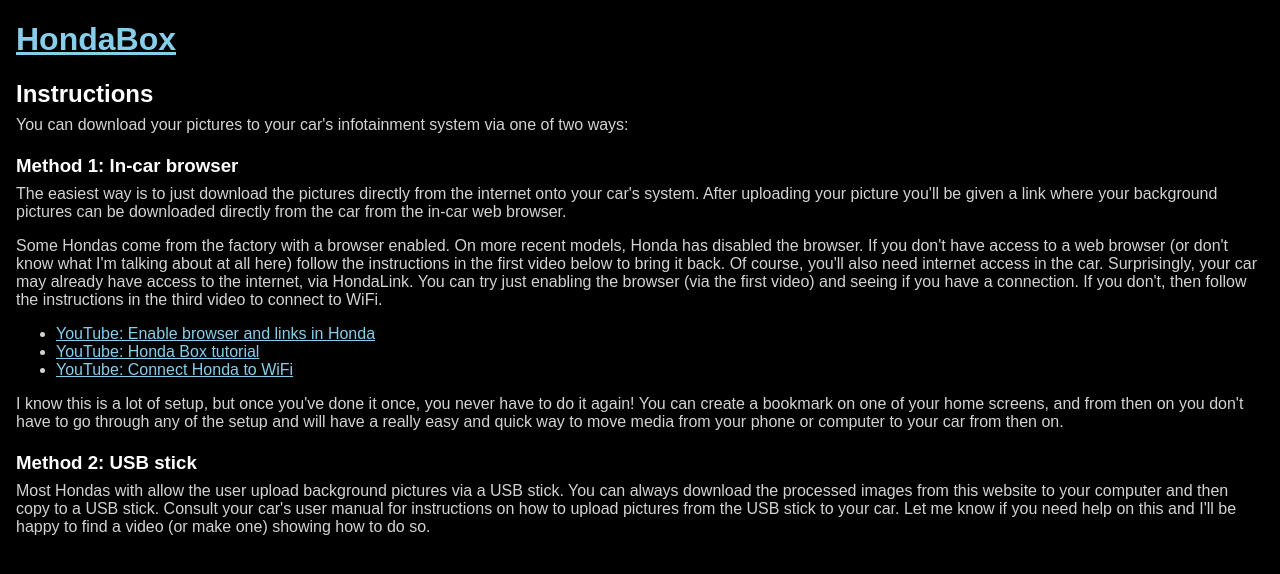
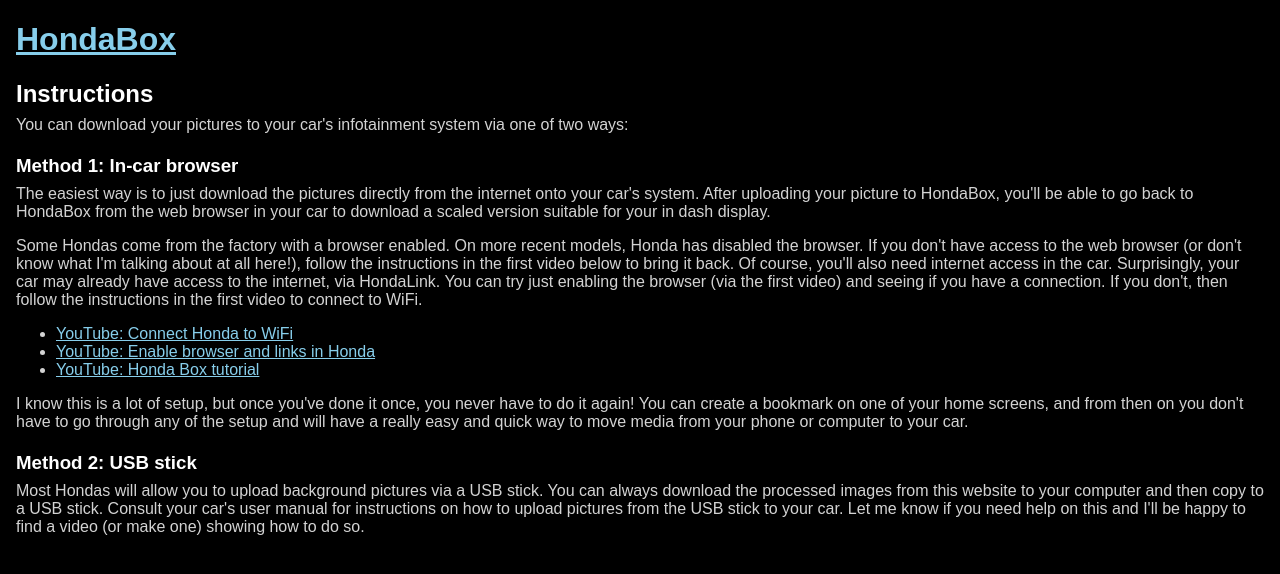
Before and after one commit to jonbirge/honda-box, a Flask app: page /instruct in a window 1280 px wide. Shown: the top 574 px of the page. Run offline with Flask 2, Linux system fonts and the light colour scheme.

Commit message:
fix grammar errors all over

```diff
--- a/templates/index.html
+++ b/templates/index.html
@@ -21,7 +21,7 @@
 <li><a href="instruct">Full instructions</a></li>
 </ul>
 
-<h2>Create backgrounds</h2>
+<h2>Upload backgrounds</h2>
 <ul>
   <li><a href="upload">Upload your own images</a></li>
   <li><a href="box">Retrieve your processed images</a></li>
@@ -32,7 +32,7 @@
 <p><ul>
   <li><a href="data/static/nature">Nature</a></li>
   <li><a href="data/static/cities">Cities</a></li>
-  <li><a href="data/static/colors">Colors</a></li>
+  <li><a href="data/static/colors">Pure colors</a></li>
 </ul></p>
 
 <h2>Feedback</h2>
--- a/templates/instruct.html
+++ b/templates/instruct.html
@@ -17,40 +17,39 @@
 <h3>Method 1: In-car browser</h3>
 
 <p>The easiest way is to just download the pictures directly from the
-internet onto your car's system. After uploading your picture you'll be given a
-link where your background pictures can be downloaded directly from the car from
-the in-car web browser.</p>
+internet onto your car's system. After uploading your picture to HondaBox,
+you'll be able to go back to HondaBox from the web browser in your car to
+download a scaled version suitable for your in dash display.</p>
 
 <p>Some Hondas come from the factory with a browser enabled. On more recent
-models, Honda has disabled the browser. If you don't have access to a web
-browser (or don't know what I'm talking about at all here) follow the
+models, Honda has disabled the browser. If you don't have access to the web
+browser (or don't know what I'm talking about at all here!), follow the
 instructions in the first video below to bring it back. Of course, you'll also
 need internet access in the car. Surprisingly, your car may already have access
 to the internet, via HondaLink. You can try just enabling the browser (via the
 first video) and seeing if you have a connection. If you don't, then follow the
-instructions in the third video to connect to WiFi.</p>
+instructions in the first video to connect to WiFi.</p>
 
 <ul>
+  <li><a href="https://youtu.be/tVf-H2k_BXU" target="_blank">
+    YouTube: Connect Honda to WiFi</a>
+  </li>
   <li><a href="https://youtu.be/xkpTtK-w1bU" target="_blank">
     YouTube: Enable browser and links in Honda</a>
   </li>
   <li><a href="https://youtu.be/d3Wsl66fEBY" target="_blank">
     YouTube: Honda Box tutorial</a>
   </li>
-  <li><a href="https://youtu.be/tVf-H2k_BXU" target="_blank">
-    YouTube: Connect Honda to WiFi</a>
-  </li>
 </ul>
 
 <p>I know this is a lot of setup, but once you've done it once, you never have
 to do it again! You can create a bookmark on one of your home screens, and from
 then on you don't have to go through any of the setup and will have a really
-easy and quick way to move media from your phone or computer to your car from
-then on. </p>
+easy and quick way to move media from your phone or computer to your car.</p>
 
 <h3>Method 2: USB stick</h3>
 
-<p>Most Hondas with allow the user upload background pictures via a USB stick.
+<p>Most Hondas will allow you to upload background pictures via a USB stick.
 You can always download the processed images from this website to your computer
 and then copy to a USB stick. Consult your car's user manual for instructions on
 how to upload pictures from the USB stick to your car. Let me know if you need
```
